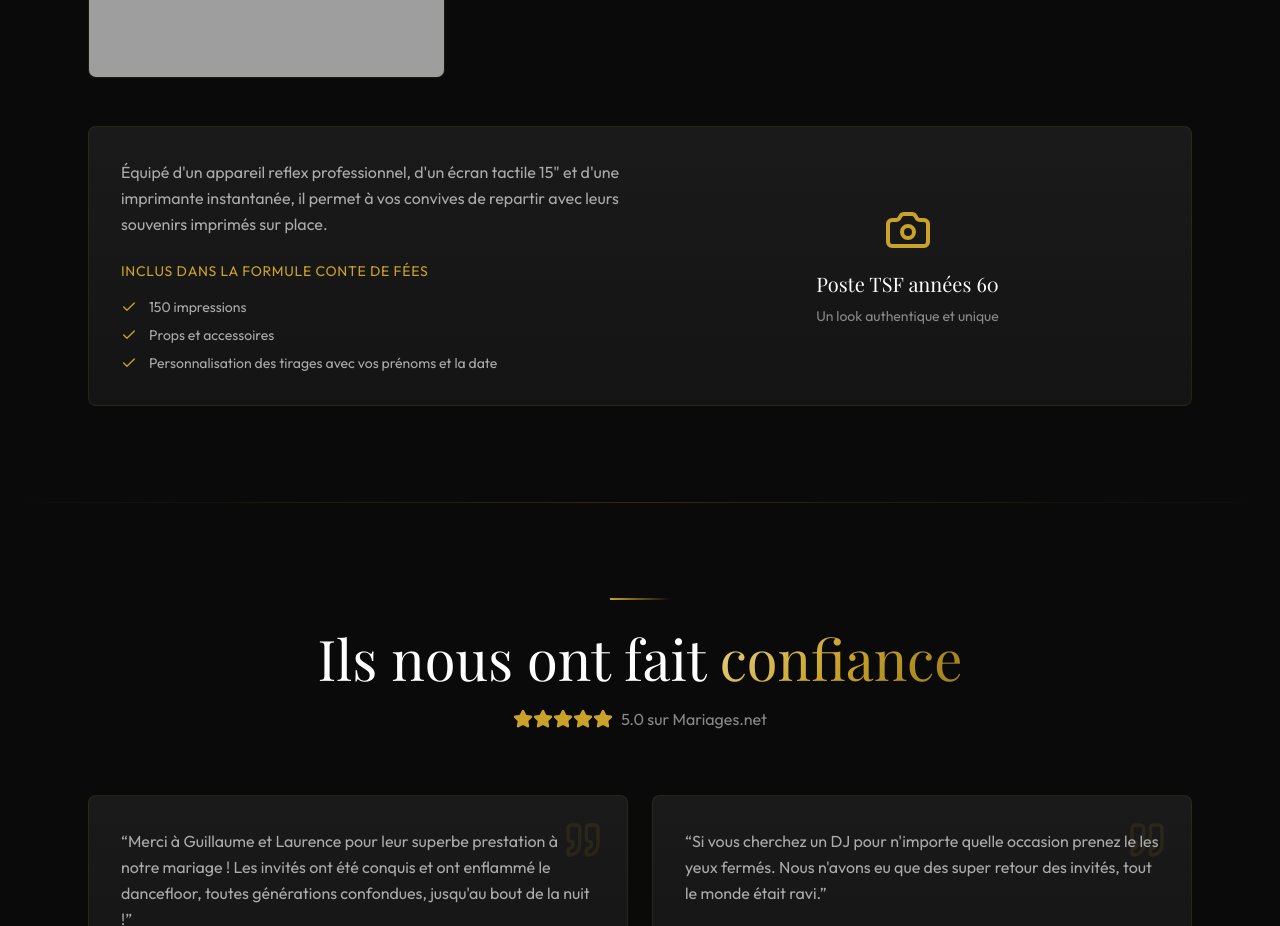
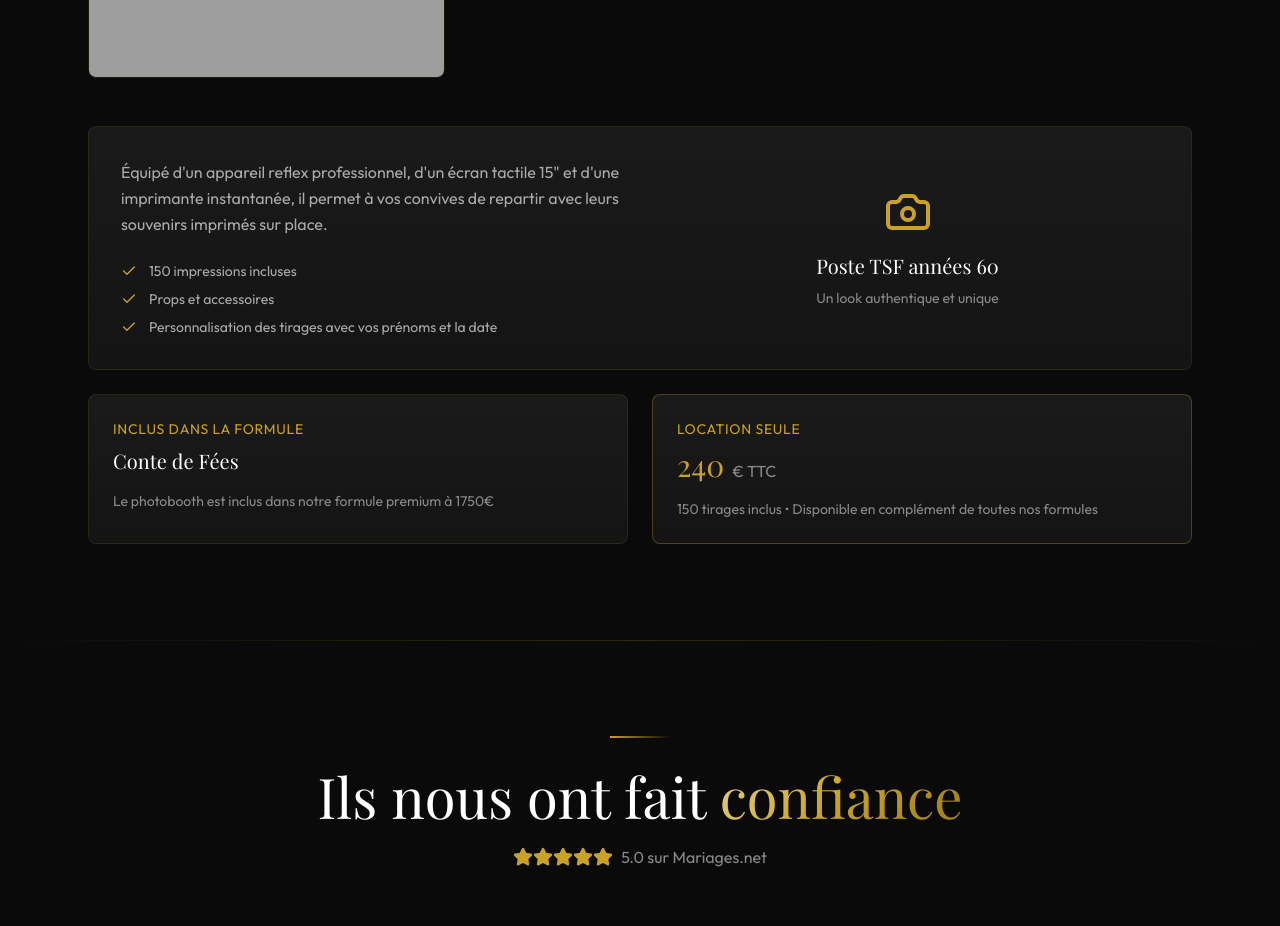
Before and after one commit to boubou-paradis/mg-events-site, a Next.js app: page / in a window 1280 px wide. Shown: the part 5720-6646 px from the top of the page. Built offline with nearby package versions, Linux system fonts and the light colour scheme; grey boxes are pictures that could not be loaded.

Commit message:
Ajout option location photobooth seul 240 EUR

```diff
--- a/src/app/page.tsx
+++ b/src/app/page.tsx
@@ -870,7 +870,7 @@ function Photobooth() {
         </div>
 
         {/* Description */}
-        <div className="card-dark p-8">
+        <div className="card-dark p-8 mb-6">
           <div className="grid md:grid-cols-2 gap-8">
             <div>
               <p className="text-[#aaa] leading-relaxed mb-6">
@@ -878,12 +878,9 @@ function Photobooth() {
                 imprimante instantanée, il permet à vos convives de repartir avec leurs souvenirs
                 imprimés sur place.
               </p>
-              <p className="text-sm text-[#c9a227] uppercase tracking-wider mb-4">
-                Inclus dans la formule Conte de Fées
-              </p>
               <ul className="space-y-2">
                 {[
-                  '150 impressions',
+                  '150 impressions incluses',
                   'Props et accessoires',
                   'Personnalisation des tirages avec vos prénoms et la date',
                 ].map((item) => (
@@ -905,6 +902,36 @@ function Photobooth() {
                 </p>
               </div>
             </div>
+          </div>
+        </div>
+
+        {/* Options */}
+        <div className="grid md:grid-cols-2 gap-6">
+          {/* Inclus dans Conte de Fées */}
+          <div className="card-dark p-6">
+            <p className="text-sm text-[#c9a227] uppercase tracking-wider mb-2">
+              Inclus dans la formule
+            </p>
+            <p className="text-white font-[family-name:var(--font-display)] text-xl mb-4">
+              Conte de Fées
+            </p>
+            <p className="text-[#888] text-sm">
+              Le photobooth est inclus dans notre formule premium à 1750€
+            </p>
+          </div>
+
+          {/* Location seule */}
+          <div className="card-dark p-6 border-[#c9a227]/30">
+            <p className="text-sm text-[#c9a227] uppercase tracking-wider mb-2">
+              Location seule
+            </p>
+            <div className="flex items-baseline gap-2 mb-4">
+              <span className="text-3xl font-[family-name:var(--font-display)] text-[#c9a227]">240</span>
+              <span className="text-[#888]">€ TTC</span>
+            </div>
+            <p className="text-[#888] text-sm">
+              150 tirages inclus • Disponible en complément de toutes nos formules
+            </p>
           </div>
         </div>
       </div>
```
